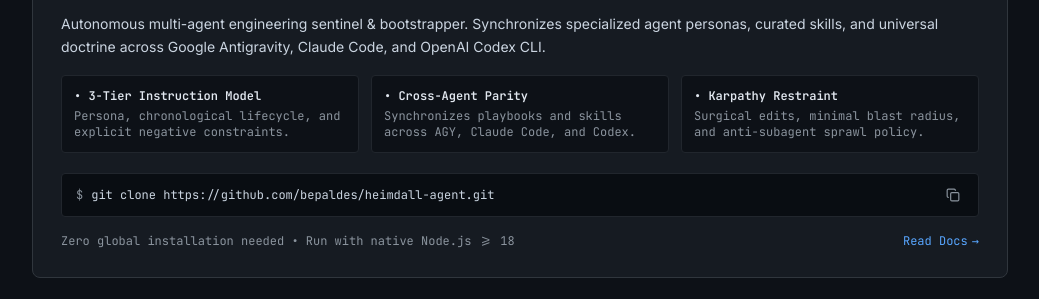
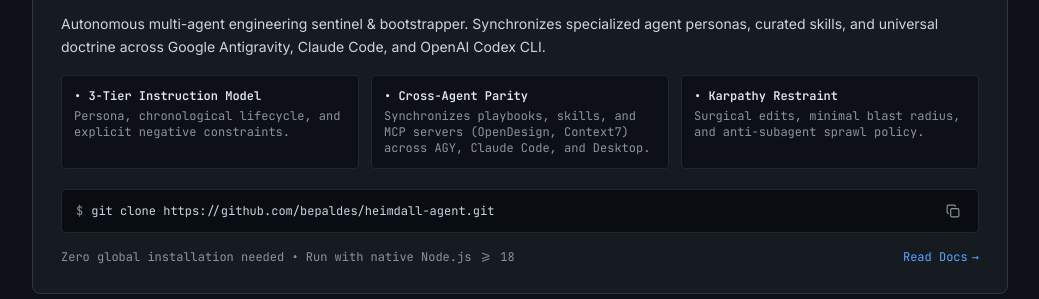
Before and after one commit to bepaldes/bepaldes.github.io, a plain HTML site: page index.html in a window 1280 px wide. Shown: the part 698-997 px from the top of the page, without its empty margins (120-1159 px from the left). Drawn offline with nearby package versions, Linux system fonts and the light colour scheme.

Commit message:
docs: include OpenDesign & Context7 MCP synchronization in Heimdall showcase

```diff
--- a/index.html
+++ b/index.html
@@ -175,7 +175,7 @@
             </div>
             <div class="bg-[#0d1117] p-3 rounded border border-app-border-subtle">
               <span class="text-slate-200 block font-semibold mb-1" data-i18n="heimdall-f2-title">&bull; Cross-Agent Parity</span>
-              <span data-i18n="heimdall-f2-desc">Synchronizes playbooks and skills across AGY, Claude Code, and Codex.</span>
+              <span data-i18n="heimdall-f2-desc">Synchronizes playbooks, skills, and MCP servers (OpenDesign, Context7) across AGY, Claude Code, and Desktop.</span>
             </div>
             <div class="bg-[#0d1117] p-3 rounded border border-app-border-subtle">
               <span class="text-slate-200 block font-semibold mb-1" data-i18n="heimdall-f3-title">&bull; Karpathy Restraint</span>
@@ -308,7 +308,7 @@
         "heimdall-f1-title": "• 3-Tier Instruction Model",
         "heimdall-f1-desc": "Persona, chronological lifecycle, and explicit negative constraints.",
         "heimdall-f2-title": "• Cross-Agent Parity",
-        "heimdall-f2-desc": "Synchronizes playbooks and skills across AGY, Claude Code, and Codex.",
+        "heimdall-f2-desc": "Synchronizes playbooks, skills, and MCP servers (OpenDesign, Context7) across AGY, Claude Code, and Desktop.",
         "heimdall-f3-title": "• Karpathy Restraint",
         "heimdall-f3-desc": "Surgical edits, minimal blast radius, and anti-subagent sprawl policy.",
         "heimdall-quick": "Zero global installation needed • Run with native Node.js >= 18",
@@ -333,7 +333,7 @@
         "heimdall-f1-title": "• Modelo de Instrução em 3 Níveis",
         "heimdall-f1-desc": "Persona, ciclo de vida cronológico e restrições negativas explícitas.",
         "heimdall-f2-title": "• Paridade Multi-Agente",
-        "heimdall-f2-desc": "Sincroniza playbooks e habilidades entre AGY, Claude Code e Codex.",
+        "heimdall-f2-desc": "Sincroniza playbooks, habilidades e servidores MCP (OpenDesign, Context7) entre AGY, Claude Code e Desktop.",
         "heimdall-f3-title": "• Simplicidade Karpathy",
         "heimdall-f3-desc": "Edições cirúrgicas, raio de impacto mínimo e contenção de subagentes.",
         "heimdall-quick": "Sem instalação global necessária • Execute com Node.js >= 18 nativo",
```
